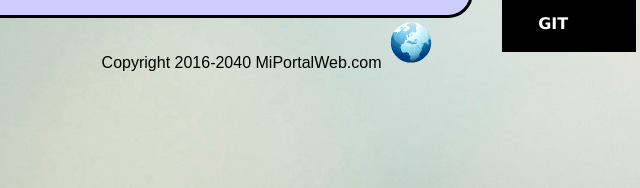
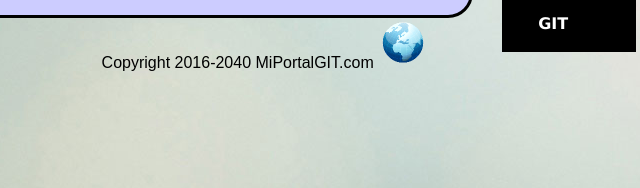
Before and after one commit to YeshuaPS/gitProject, a plain HTML site: page index.html in a window 1280 px wide. Shown: the part 429-617 px from the top of the page, 452-1092 px from the left. Drawn offline with Linux system fonts and the light colour scheme.

Commit message:
cambio footer

```diff
--- a/index.html
+++ b/index.html
@@ -77,7 +77,7 @@
 		<!-- fin contenedor para la parte central -->
 		<!-- Pie de página o footer -->
 		<div id="footer">
-			Copyright 2016-2040 MiPortalWeb.com
+			Copyright 2016-2040 MiPortalGIT.com
 			<img src="Images/logo.png" id="logo">
 		</div>
 		<!-- Fin del pie de página o footer -->
```
